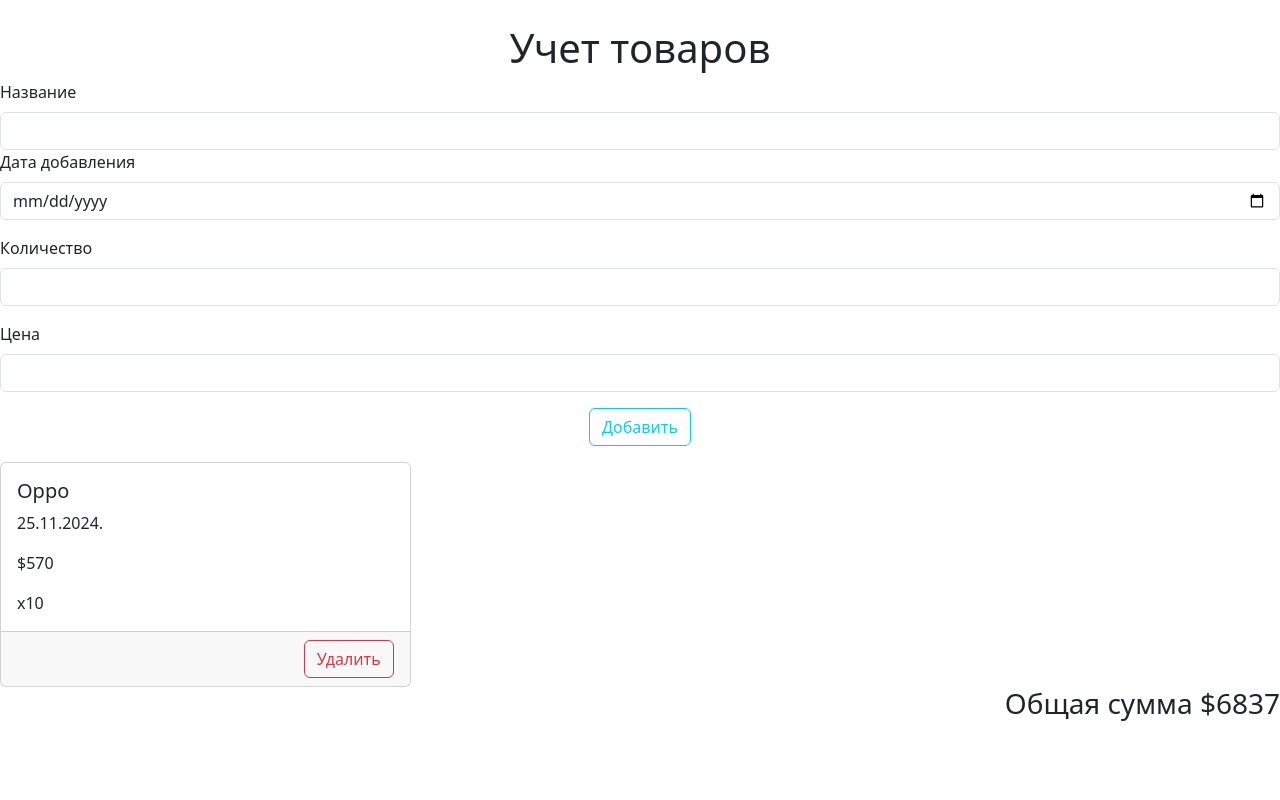
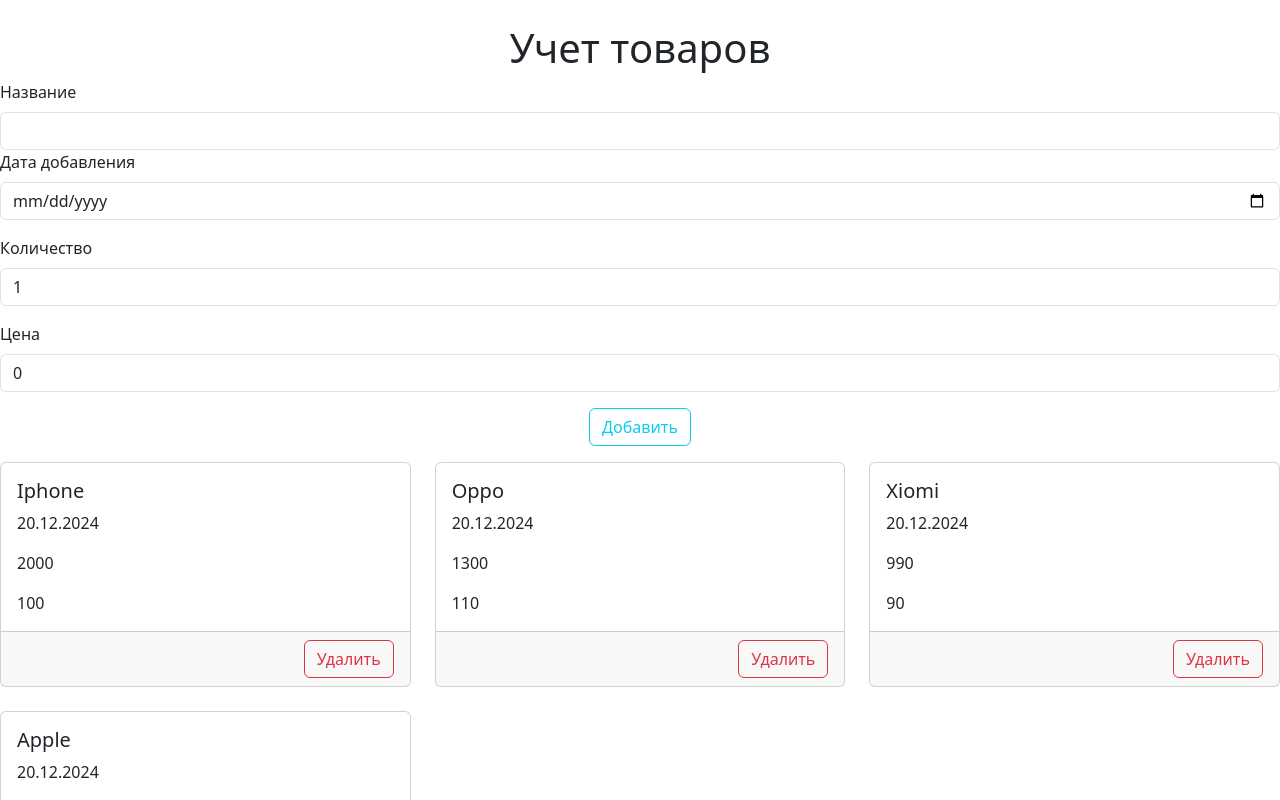
Before and after one commit to Maksim32652/Is-23-19b-max, a Vue app: page / in a window 1280 px wide. Shown: the top 800 px of the page. Built offline with nearby package versions, Linux system fonts and the light colour scheme.

Commit message:
add all base functional

```diff
--- a/src/App.vue
+++ b/src/App.vue
@@ -1,5 +1,65 @@
 <script setup>
+import { ref,computed} from "vue";
 
+
+const products = ref([
+{
+  id: 1,
+  name: 'Iphone',
+  date:'20.12.2024',
+  count:100,
+  price: 2000,
+},
+{
+  id: 2,
+  name: 'Oppo',
+  date:'20.12.2024',
+  count:110,
+  price: 1300,
+},
+{
+  id: 3,
+  name: 'Xiomi',
+  date:'20.12.2024',
+  count:90,
+  price: 990,
+},
+{
+  id:4 ,
+  name: 'Apple',
+  date:'20.12.2024',
+  count:200,
+  price: 2550,
+},
+]);
+
+
+const name =  ref('');
+const date = ref('');
+const count = ref(1);
+const price = ref(0);
+
+const addProduct = () => {
+  if (name.value && date.value && count.value && price.value) {
+    products.value.push(
+      {
+        id: Date.now(),
+        name: name.value,
+       date: date.value,
+        count: count.value,
+        price: price.value,
+      }
+    );
+  }
+}
+
+const removeProduct = (id) => {
+  products.value = products.value.filter((product) => product.id != id)
+}
+
+const totalSum = computed(() =>{
+  return products.value.reduce((sum, product) => sum + (product.price * product.count), 0)
+})
 </script>
 
 <template>
@@ -10,23 +70,23 @@
     <form action="">
       <div class="mb-3">
       <label for="name" class="form-label">Название</label>
-      <input type="text" class="form-control" id="name" >
+      <input type="text" v-model="name" class="form-control" id="name" >
       <div class="mb-3">
   <label for="date" class="form-label">Дата добавления</label>
-  <input type="date" class="form-control" id="date" >
+  <input type="date" v-model="date" class="form-control" id="date" >
 </div>
 <div class="mb-3">
   <label for="count" class="form-label">Количество</label>
-  <input type="number" class="form-control" id="number" >
+  <input type="number" v-model="count"class="form-control" id="number" >
 </div>
 <div class="mb-3">
   <label for="price" class="form-label">Цена</label>
-  <input type="number" class="form-control" id="number">
+  <input type="number" v-model="price"class="form-control" id="number">
 </div>
 
 </div>
 <div class="mb-3 text-center">
-  <button type="button" class="btn btn-outline-info">Добавить</button>
+  <button @click="addProduct" type="button" class="btn btn-outline-info">Добавить</button>
 </div>
     </form>
   </div>
@@ -34,23 +94,23 @@
 
 
  <div class="row row-cols-1 row-cols-md-3 g-4">
-  <div class="col">
-    <div class="card">
+  <div class="col" v-for="product in products" :key="product.id">
+    <div class="card h-100">
 
       <div class="card-body">
-        <h5 class="card-title">Oppo</h5>
-        <p class="card-text">25.11.2024.</p>
-        <p class="card-text">$570</p>
-        <p class="card-text">x10 </p>
+        <h5 class="card-title">{{product.name}}</h5>
+        <p class="card-text">{{ product.date }}</p>
+        <p class="card-text">{{ product.price }}</p>
+        <p class="card-text">{{ product.count }} </p>
       </div>
       <div class="card-footer text-end">
-        <button class="btn btn-outline-danger">Удалить</button>
+        <button @click="removeProduct(product.id)" class="btn btn-outline-danger">Удалить</button>
       </div>
     </div>
   </div>
 </div>
 <div class="col">
-  <h3 class="text-end">Общая сумма $6837</h3>
+  <h3 class="text-end">Общая сумма:${{ totalSum }}</h3>
 </div>
  </div>
 
```
